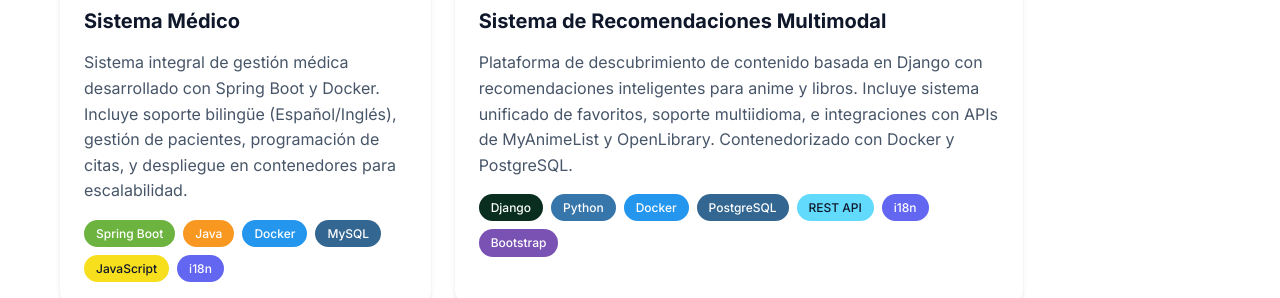
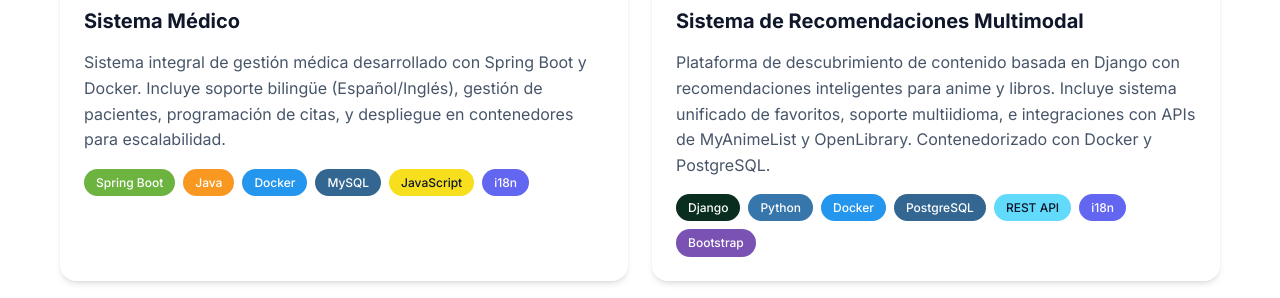
Before and after one commit to gabrielhuav/web, a plain HTML site: page index-es.html in a window 1280 px wide. Shown: the part 3823-4121 px from the top of the page. Drawn offline with nearby package versions, Linux system fonts and the light colour scheme.

Commit message:
Fix layout and HTML syntax issues
Updated project card column width in index-es.html for better layout. Fixed a missing closing angle bracket in the section tag in index.html.

```diff
--- a/index-es.html
+++ b/index-es.html
@@ -347,7 +347,7 @@
             </div>
             <div class="row">
                 <!-- Project 1 -->
-                <div class="col-lg-4 col-md-6 mb-4" data-aos="fade-up" data-aos-delay="100">
+                <div class="col-lg-6 col-md-6 mb-4" data-aos="fade-up" data-aos-delay="100">
                     <div class="project-card">
                         <div class="project-image-carousel">
                             <div class="carousel-container">
```
Also changed, not shown: index.html (+1 -1 lines).
